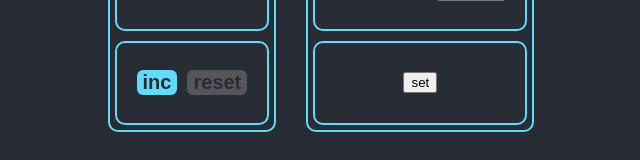
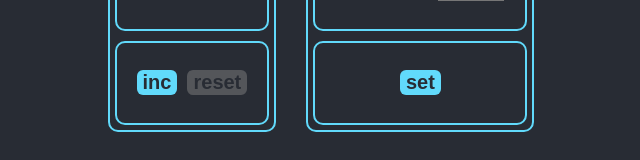
Before and after one commit to borashek32/way-samurai_react-apps, a React (Create React App) app: page / in a window 1280 px wide. Shown: the part 454-614 px from the top of the page, without its empty margins (319-959 px from the left). Built offline with nearby package versions, Linux system fonts and the light colour scheme.

Commit message:
everything is ok

```diff
--- a/src/App.tsx
+++ b/src/App.tsx
@@ -24,7 +24,7 @@ function App() {
 
   const onChangeMaxValueHandler = (e: ChangeEvent<HTMLInputElement>) => {
     const newMaxValue = e.currentTarget.valueAsNumber
-    if (newMaxValue < 0) {
+    if (newMaxValue <= 0) {
       setDisabledButton(true)
       setErroredMaxValueInput(true)
     } else {
--- a/src/components/Counter/Counter.tsx
+++ b/src/components/Counter/Counter.tsx
@@ -41,6 +41,8 @@ export const Counter = (props: CounterType) => {
           class={counterClassName}
           incCallback={props.incHandler}
           resetCallback={resetCallback}
+          erroredMaxValueInput={props.erroredMaxValueInput}
+          erroredStartValueInput={props.erroredStartValueInput}
         />
         <Settings
           maxValue={props.maxValue}
--- a/src/components/Counter/items/ChangeCounter.tsx
+++ b/src/components/Counter/items/ChangeCounter.tsx
@@ -1,5 +1,6 @@
 import css from "../Counter.module.css";
 import {Button} from "../../utils/Button";
+import React from "react";
 
 type ChangeCounterType = {
   value: number
@@ -8,6 +9,8 @@ type ChangeCounterType = {
   startValue?: number
   incCallback: () => void
   resetCallback: (value: number) => void
+  erroredMaxValueInput?: boolean
+  erroredStartValueInput?: boolean
 }
 
 export const ChangeCounter = (props: ChangeCounterType) => {
@@ -17,19 +20,29 @@ export const ChangeCounter = (props: ChangeCounterType) => {
   const resetClassName = css.button
     + ((props.value === props.startValue) ? ' ' + css.disabledButton : '')
 
-  const resetCallback = (value: number) => {
-    props.resetCallback(value)
-  }
+  const displayedValue = props.erroredMaxValueInput
+  ? <p>max value should be positive</p>
+  : <h1 className={props.class}>{props.value}</h1>
 
   return (
     <div className={css.counterWrapper}>
       <div className={css.counterSubWrapper}>
-        <h1 className={props.class}>{props.value}</h1>
+        {displayedValue}
       </div>
       <div className={css.counterSubWrapper}>
         <div className={css.buttonsWrapper}>
-          <Button name={"inc"} class={plusClassName} callback={props.incCallback} value={props.value} />
-          <Button name={"reset"} class={resetClassName} callback={resetCallback} value={props.value} />
+          <Button
+            name={"inc"}
+            class={plusClassName}
+            callback={props.incCallback}
+            value={props.value}
+          />
+          <Button
+            name={"reset"}
+            class={resetClassName}
+            callback={(value) => {props.resetCallback(value)}}
+            value={props.value}
+          />
         </div>
       </div>
     </div>
--- a/src/components/Counter/items/Settings.tsx
+++ b/src/components/Counter/items/Settings.tsx
@@ -1,7 +1,8 @@
 import css from '../Counter.module.css'
-import {SetButton} from "../../utils/SetButton";
+import {Button} from "../../utils/Button";
 import React, {ChangeEvent, useState} from "react";
 import {Input} from '../../utils/Input';
+import {SetButton} from "../../utils/SetButton";
 
 type PropsType = {
   maxValue: number
@@ -47,9 +48,13 @@ export const Settings = (props: PropsType) => {
         </div>
       </div>
       <div className={css.counterSubWrapper}>
-        {props.erroredMaxValueInput && <p>max value should be positive</p>}
-        {props.erroredStartValueInput && <p>start value should be positive</p>}
-        <button onClick={() => props.setValuesHandler({maxValue: props.maxValue, startValue: props.startValue})} className={buttonClassName}>set</button>
+        {/*<button onClick={() => props.setValuesHandler({maxValue: props.maxValue, startValue: props.startValue})} className={buttonClassName}>set</button>*/}
+        <SetButton
+          type={"submit"}
+          name={'set'}
+          class={css.button}
+          callback={() => props.setValuesHandler({maxValue: props.maxValue, startValue: props.startValue})}
+        />
       </div>
     </div>
   )
--- a/src/components/utils/Button.tsx
+++ b/src/components/utils/Button.tsx
@@ -3,12 +3,12 @@ type ButtonType = {
   class: string
   callback: (value: number) => void
   disabled?: boolean
-  value: number
+  value?: number
 }
 
 export const Button = (props: ButtonType) => {
   const onClickHandler = () => {
-    props.callback(props.value)
+    props.value ? props.callback(props.value) : ''
   }
 
   return (
```
